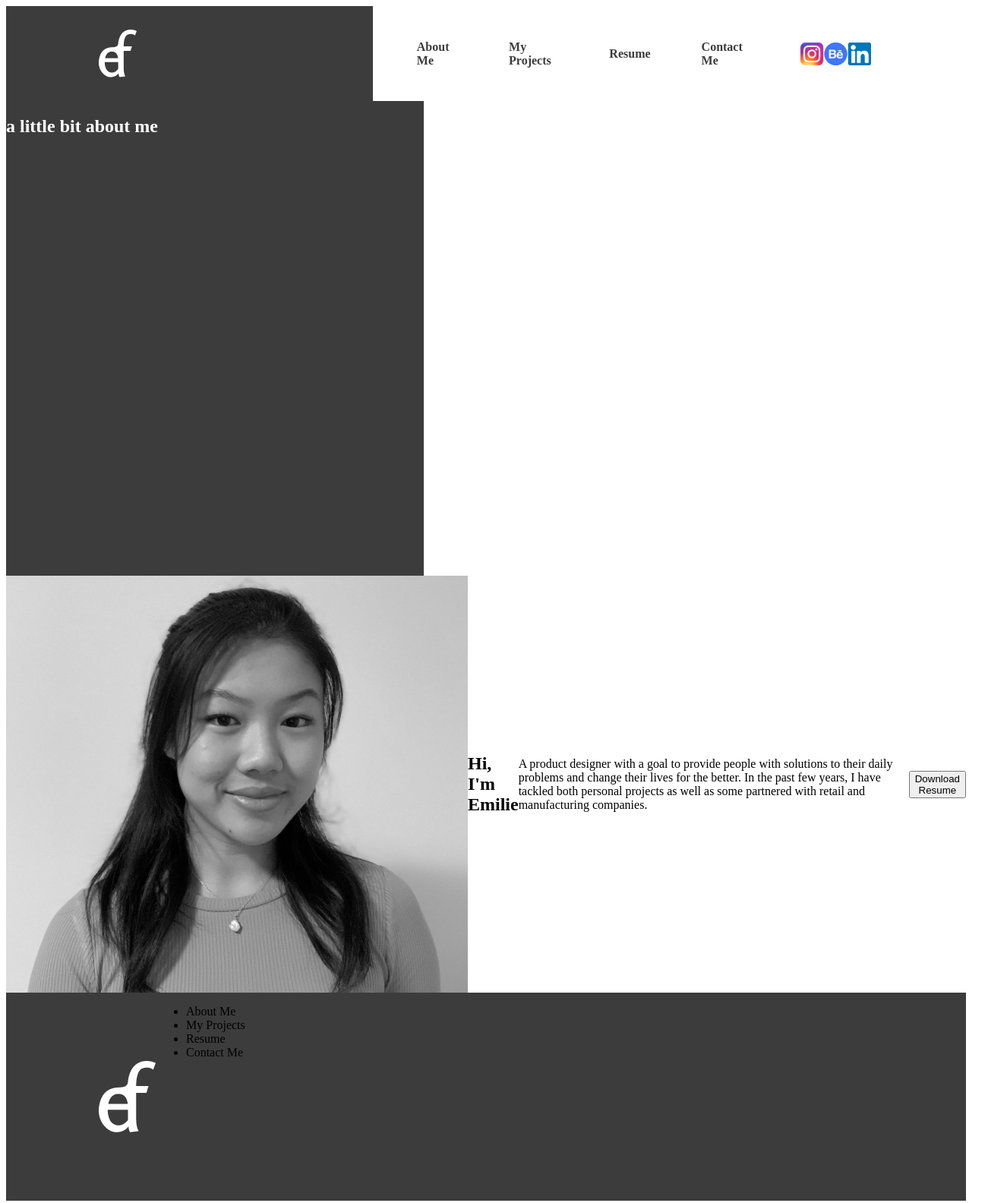
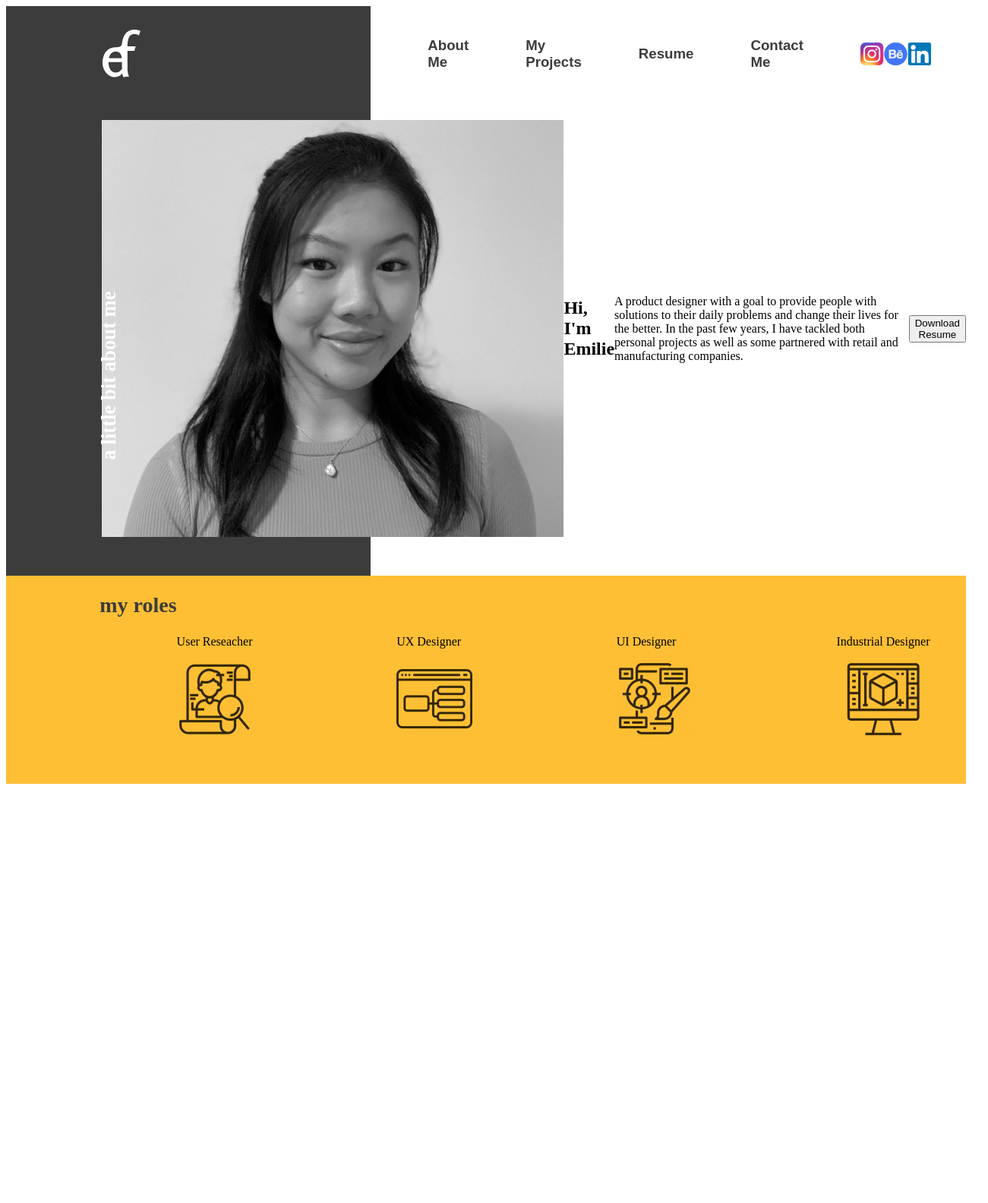
Before and after one commit to emiliefung/UX_UI_HW_17, a plain HTML site: page index.html in a window 1280 px wide. Shown: the top 1584 px of the page at 76% size, 1301 px wide, since content can reach past the window. Drawn offline with Linux system fonts and the light colour scheme.

Commit message:
complete

```diff
--- a/css/style.css
+++ b/css/style.css
@@ -5,21 +5,23 @@
 .container {
     display: flex;
     background-color: #3c3c3c;
-    width: 550px;
+    width: 38%;
     height: 125px;
     top: 0;
     left: 0;
+    align-items: center;
 }
+
 .logo {
     display: flex;
     align-items: center;
-    margin-left: 122px;
+    margin-left: 26.5%;
 }
 
 .container2 {
     display: flex;
     background-color: white;
-    width: 890px;
+    width: 62%;
     height: 125px;
     top: 0;
     left: 550px;
@@ -28,14 +30,15 @@ nav {
     display: flex;
     align-items: center;
     list-style: none;
-    margin: 58px;
+    margin-left: 75px;
     color: #3c3c3c;
     font-weight: bold;
 }
 .inline-block1 {
     display: flex;
-    padding-right: 67px;
-    font-size: 18;
+    padding-right: 75px;
+    font-size: 14pt;
+    font-family: Arial, Helvetica, sans-serif;
 }
 .media {
     display: flex;
@@ -45,15 +48,63 @@ nav {
 .container3 {
     display: flex;
     background-color: #3c3c3c;
-    width: 550px;
+    width: 38%;
     height: 625px;
+}
+h2 {
+    display: flex;
     color: white;
-    font-size: 28;
+    font-size: 20pt;
+    align-items: center;
+    transform: rotate(-90deg);
+    margin-left: 5%;
+    margin-top: 25%;
 }
-
 .content {
     display: flex;
     align-items: center;
+    margin-top: -600px;
+    margin-left: 10%;
+}
+
+.container5 {
+    display: flex;
+    background-color: #ffbf34;
+    width: 100%;
+    height: 274px;
+    margin: 51px 0 0 0;
+}
+
+.roles {
+    display: flex;
+    color: #3c3c3c;
+    font-size: 14pt;
+    margin-left: 9.75%;;
+}
+.research {
+    display: flex;
+    flex-direction: column;
+    justify-content: center;
+    margin-left: 0%;
+}
+.uxDesigner {
+    display: flex;
+    flex-direction: column;
+    justify-content: center;
+    margin-left: 15%;
+}
+.uiDesigner {
+    display: flex;
+    flex-direction: column;
+    justify-content: center;
+    margin-left: 15%;
+}
+.idDesigner {
+    display: flex;
+    flex-direction: column;
+    justify-content: center;
+    align-items: center;
+    margin-left: 15%;
 }
 
 footer {
@@ -61,6 +112,7 @@ footer {
     background-color: #3c3c3c;
     width: 100%;
     height: 274px;
+    margin: 2224px 0 0 0;
 }
 
 .logo2 {
--- a/index.html
+++ b/index.html
@@ -25,8 +25,6 @@
                     <img src="images/linkedin-header.png">
                 </div>
             </nav>
-
-
         </div>
     </header>
 
@@ -36,9 +34,35 @@
         </div>
         <div class="content">
             <img src="images/hero-image.png">
-            <h1>Hi, I'm Emilie</h1>
+            <h1>Hi, I'm Emilie </h1>
             <p>A product designer with a goal to provide people with solutions to their daily problems and change their lives for the better. In the past few years, I have tackled both personal projects as well as some partnered with retail and manufacturing companies.</p>
             <button>Download Resume</button>
+        </div>
+
+    </section>
+
+    <section class="myRoles">
+
+        <div class="container5">
+        <div class="roles">
+                <h1>my roles</h1>
+        </div>
+            <div class="research">
+                <p>User Reseacher</p>
+                <img src="images/user-research-icon.png">
+            </div>
+            <div class="uxDesigner">
+                <p>UX Designer</p>
+                <img src="images/ux-design-icon.png">
+            </div>
+            <div class="uiDesigner">
+                <p>UI Designer</p>
+                <img src="images/ui-design-icon.png">
+            </div>
+            <div class="idDesigner">
+                <p>Industrial Designer</p>
+                <img src="images/industrial-design-icon.png">
+            </div>
         </div>
     </section>
 
```
